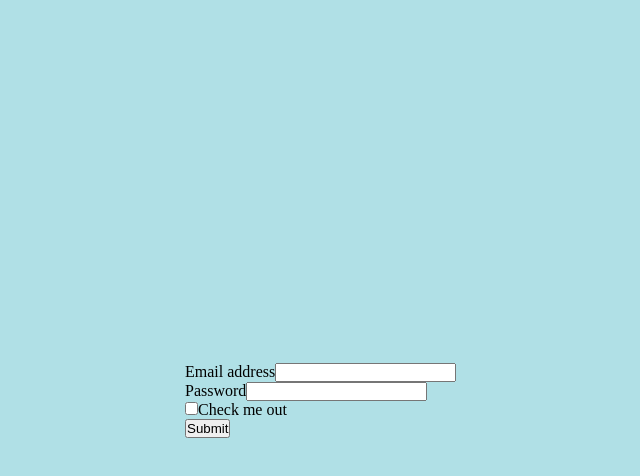
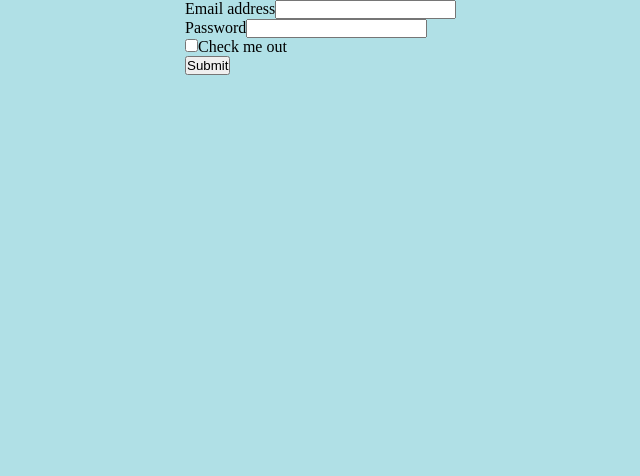
Before and after one commit to neerajchavan/next-js-project-template, a Next.js app: page /login in a window 1280 px wide. Shown: the top 476 px of the page, without its empty margins (295-935 px from the left). Built offline with nearby package versions, Linux system fonts and the light colour scheme.

Commit message:
added more custom pages

```diff
--- a/src/styles/_utilities.scss
+++ b/src/styles/_utilities.scss
@@ -10,14 +10,6 @@
     width: 25%;
 }
 
-.vh-100 {
-    height: 100vh;
-}
-
-.vw-100 {
-    width: 100vw;
-}
-
 .flex-center {
     display: flex;
     justify-content: center;
```
Also changed, not shown: src/pages/dashboard.js (deleted, +0 -9 lines), src/pages/dashboard/[pageId].js (added, +9 -0 lines), src/pages/dashboard/index.js (added, +8 -0 lines).
